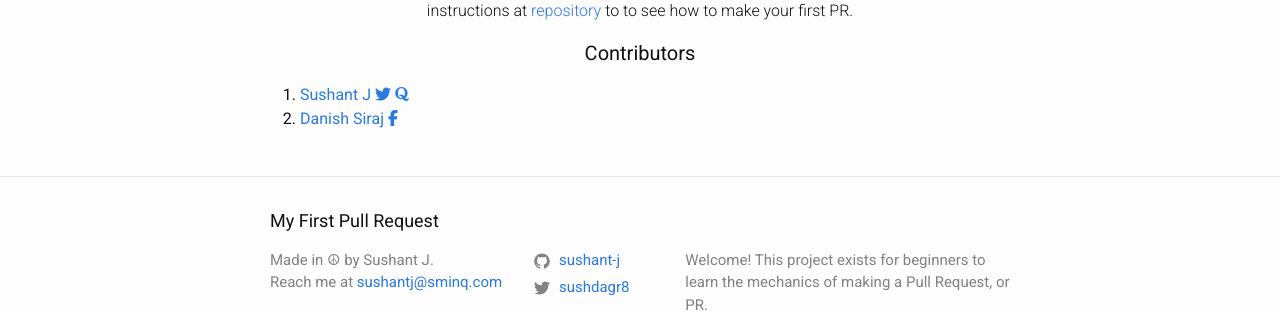
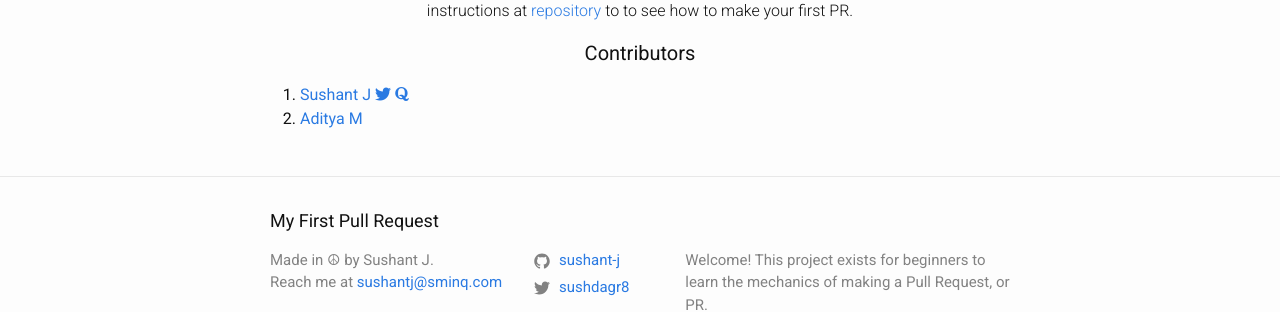
Before and after one commit to sushant-j/my-first-pull-request, a Jekyll site: the page built from index.md, in a window 1280 px wide. Shown: the part 180-492 px from the top of the page. Built offline with Jekyll 4.4.1, drawn with Linux system fonts in a browser that asks for light colours; nearby versions of some CDN libraries.

Commit message:
Update home.html

```diff
--- a/_layouts/home.html
+++ b/_layouts/home.html
@@ -22,14 +22,10 @@ layout: default
         <i class="fa fa-quora"></i>
       </a>
     </li>
-
-    <li>
-      <a href="https://github.com/DanishSiraj">
-        Danish Siraj
-      </a>
-      <a href="https://facebook/danish.wani.100">
-        <i class="fa fa-facebook"></i>
-      </a>
+       <li>
+      <a href="https://github.com/ida-09/">
+        Aditya M
+         </a>
     </li>
   </ol>
 </div>
```
